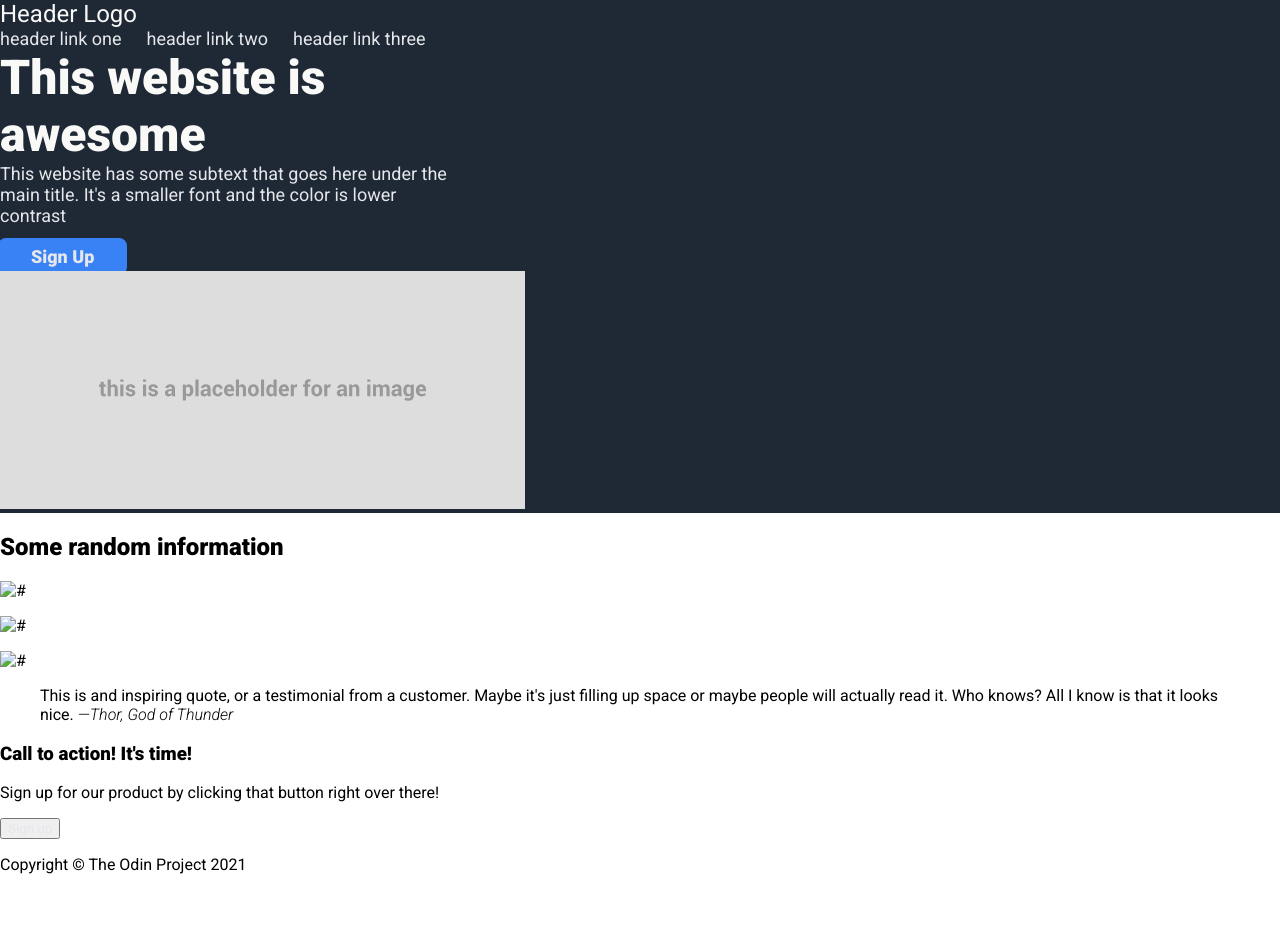
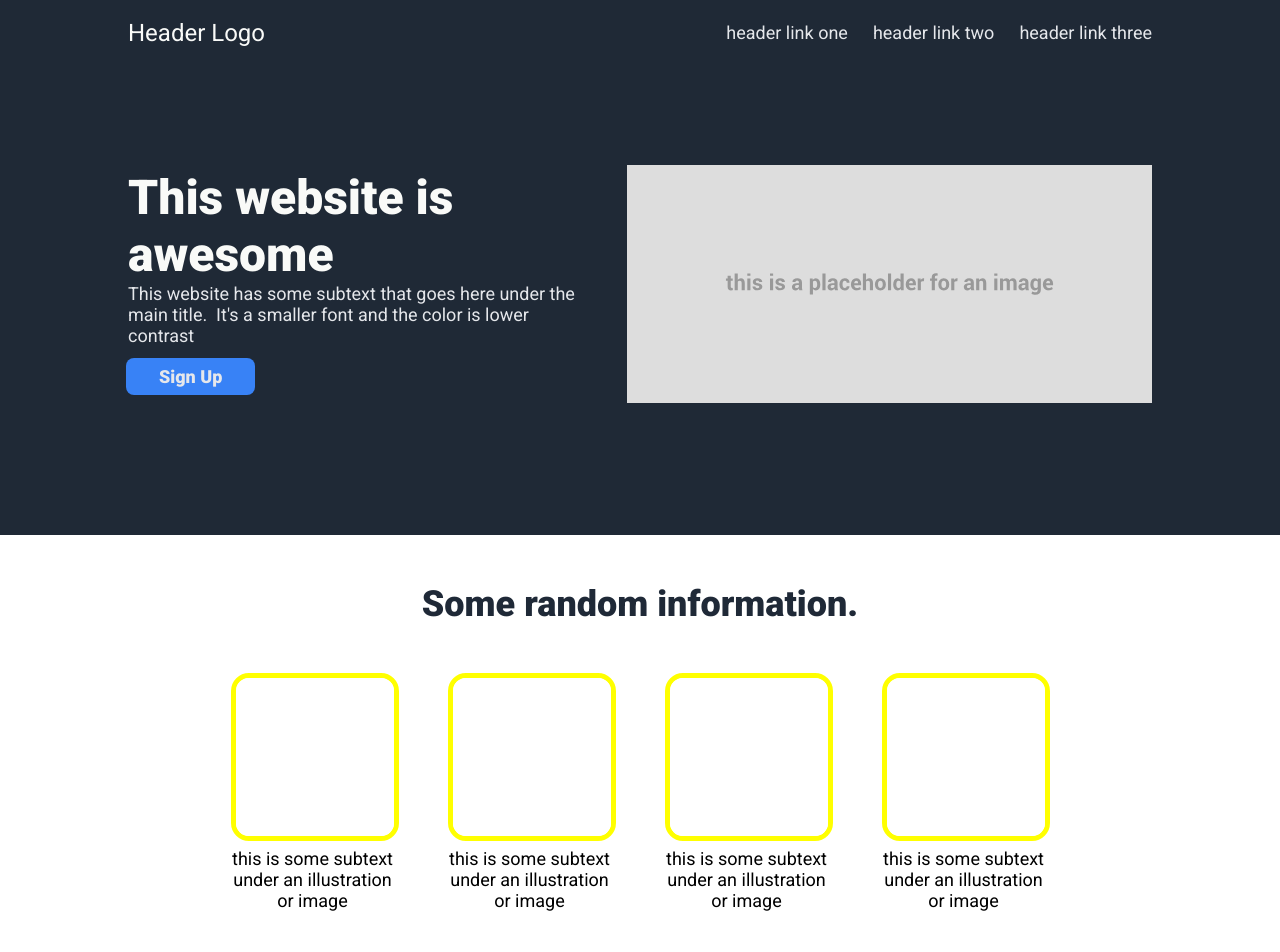
Before and after one commit to KGcitiZen/landing-page-odin-project, a plain HTML site: page index.html in a window 1280 px wide. Shown: the top 952 px of the page. Before the commit the page ends 890 px from the top, so only its background shows below. Drawn offline with Linux system fonts and the light colour scheme.

Commit message:
Add layout styles for info section

```diff
--- a/index.html
+++ b/index.html
@@ -16,7 +16,7 @@
   </head>
   <body>
     <header class="header">
-      <div class="container">
+        <div class="wrapper">
             <div class="logo">
               <a href="#">Header Logo</a>
             </div>
@@ -31,12 +31,11 @@
     </header>
 
     <section class="hero">
-      <div class="container">
+        <div class="wrapper">
             <div class="hero__text">
               <h1>This website is awesome</h1>
               <p>
-            This website has some subtext that goes here under the main title.
-            It's a smaller font and the color is lower contrast
+                This website has some subtext that goes here under the main title.&nbsp It's a smaller font and the color is lower contrast
               </p>
               <div class="hero__btn">
                 <button type="submit">Sign Up</button>
@@ -54,27 +53,31 @@
     </section>
 
     <section class="info">
-      <div class="container">
-        <h2>Some random information</h2>
+        <div class="wrapper">
+            <h2>Some random information.</h2>
             <div class="info__container">
               <div class="info__container-item">
-            <img src="#" alt="#" />
-            <p></p>
+                <img src="./images/placeholder-168x168-white.svg" alt="#" />
+                <p>this is some subtext under an illustration or image</p>
               </div>
               <div class="info__container-item">
-            <img src="#" alt="#" />
-            <p></p>
+                <img src="./images/placeholder-168x168-white.svg" alt="#" />
+                <p>this is some subtext under an illustration or image</p>
               </div>
               <div class="info__container-item">
-            <img src="#" alt="#" />
-            <p></p>
+                <img src="./images/placeholder-168x168-white.svg" alt="#" />
+                <p>this is some subtext under an illustration or image</p>
+              </div>
+              <div class="info__container-item">
+                <img src="./images/placeholder-168x168-white.svg" alt="#" />
+                <p>this is some subtext under an illustration or image</p>
               </div>
             </div>
         </div>
     </section>
 
     <section class="quote">
-      <div class="container">
+        <div class="wrapper">
             <blockquote>
               This is and inspiring quote, or a testimonial from a customer. Maybe
               it's just filling up space or maybe people will actually read it. Who
@@ -85,7 +88,7 @@
     </section>
 
     <section class="sign-up">
-      <div class="container">
+        <div class="wrapper">
             <div class="sign-up__banner">
               <div class="banner_left">
                 <h3>Call to action! It's time!</h3>
@@ -101,7 +104,7 @@
     </section>
 
     <footer class="footer">
-      <div class="container">
+        <div class="wrapper">
             <p>Copyright © The Odin Project 2021</p>
         </div>
     </footer>
--- a/styles/styles.css
+++ b/styles/styles.css
@@ -97,3 +97,42 @@ h1 {
 .hero__image {
   margin-top: -4px;
 }
+
+/** Info */
+.info {
+  padding-bottom: 122px;
+}
+
+h2 {
+  text-align: center;
+  font-size: 36px;
+  font-weight: 900;
+  color: #1f2937;
+  margin: 48px 0;
+}
+
+.info__container {
+  display: flex;
+  justify-content: center;
+  gap: 49px;
+}
+
+.info__container-item {
+  width: 168px;
+}
+
+.info__container-item img {
+  display: block;
+  box-sizing: border-box;
+  border: 5px solid yellow;
+  width: 168px;
+  height: 168px;
+  border-radius: 18px;
+}
+
+.info__container p {
+  margin: 0;
+  text-align: center;
+  font-size: 18px;
+  margin: 7px 4px 0 0;
+}
```
Also changed, not shown: images/placeholder-168x168-white.svg (added). Lines whose indentation alone changed are shown as unchanged.
